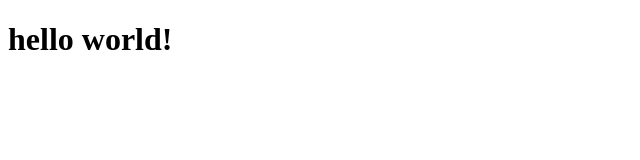
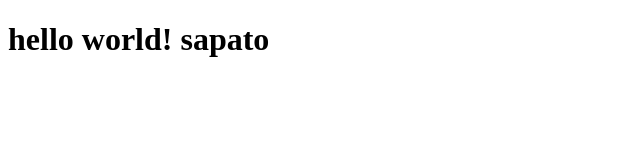
Before and after one commit to Kayquekb/kiq-repositorio, a plain HTML site: page index.html in a window 1280 px wide. Shown: the whole page, without its empty margins (0-640 px from the left). Drawn offline with Linux system fonts and the light colour scheme.

Commit message:
Update index.html

```diff
--- a/index.html
+++ b/index.html
@@ -7,7 +7,7 @@
 </head>
 <body>
 
-    <h1>hello world!</h1>
+    <h1>hello world! sapato</h1>
 
 </body>
 </html>
```
